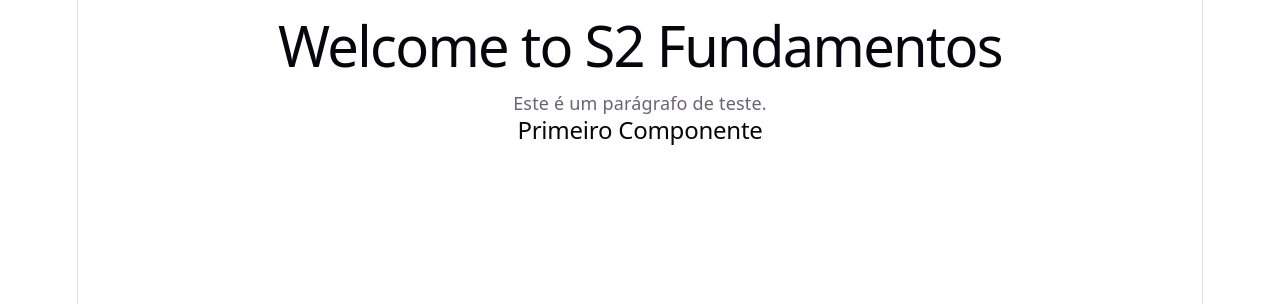
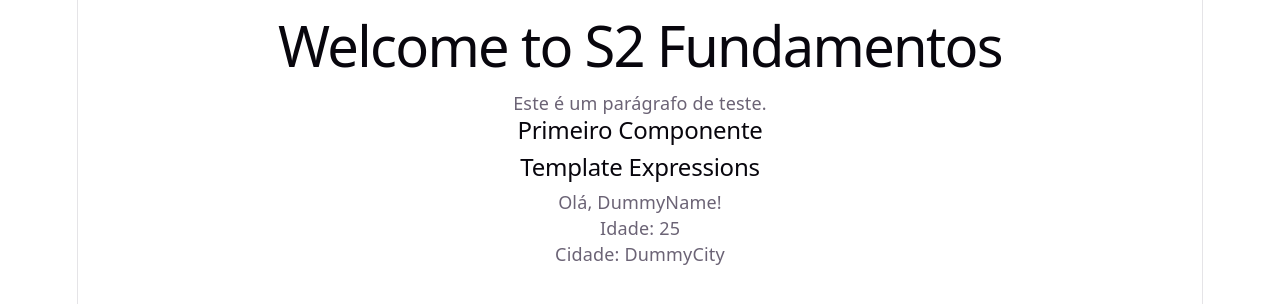
Before and after one commit to LuisCarlosRojasTorres/ReactCourseUdemy, a React (Vite) app in the folder S2/s2_test/: page / in a window 1280 px wide. Shown: the top 304 px of the page. Built offline with nearby package versions, Linux system fonts and the light colour scheme.

Commit message:
React S2 v028

```diff
--- a/S2/s2_test/src/App.jsx
+++ b/S2/s2_test/src/App.jsx
@@ -1,5 +1,7 @@
 import FirstComponent from "./components/NewComponent"
+import TemplateExpressions from "./components/TemplateExpressions"
 import './App.css'
+
 
 function App() {
   // Comentario para o componente App
@@ -9,6 +11,7 @@ function App() {
       <p>Este é um parágrafo de teste.</p>
       {/** Aqui podemos adicionar comentários dentro do JSX */}
       <FirstComponent />
+      <TemplateExpressions />
     </div>
   )
 }
--- /dev/null
+++ b/S2/s2_test/src/components/TemplateExpressions.jsx
@@ -0,0 +1,15 @@
+const TemplateExpressions = () => {
+  const name = "DummyName";
+  const data = { age: 25, city: "DummyCity" };
+  return (
+    <div>
+      <h2>Template Expressions</h2>
+      <p>Olá, {name}!</p>
+      <p>Idade: {data.age}</p>
+      <p>Cidade: {data.city}</p>
+      <p> {console.log("Log: Rendering TemplateExpressions component")}</p>
+    </div>
+  )
+}
+
+export default TemplateExpressions;
```
